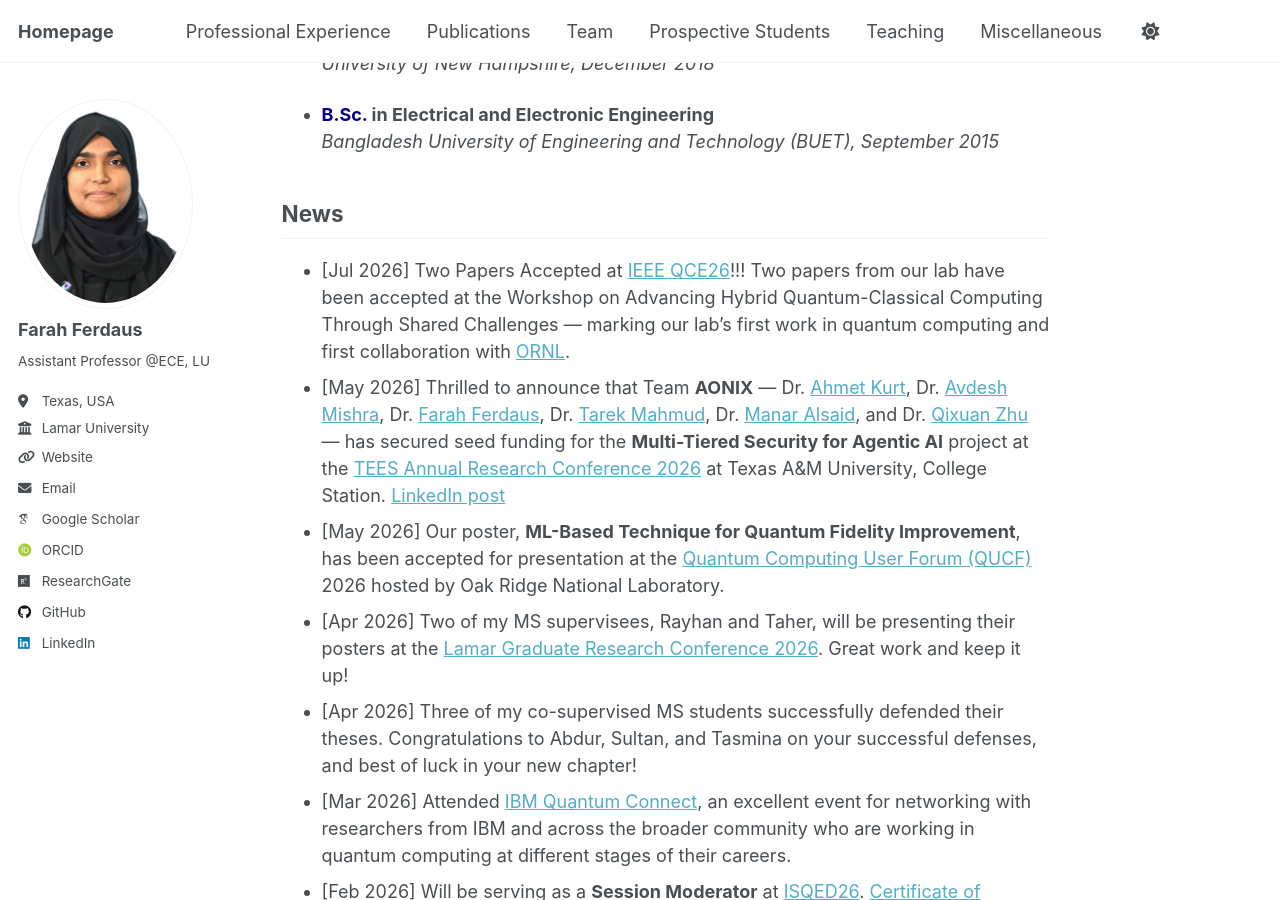
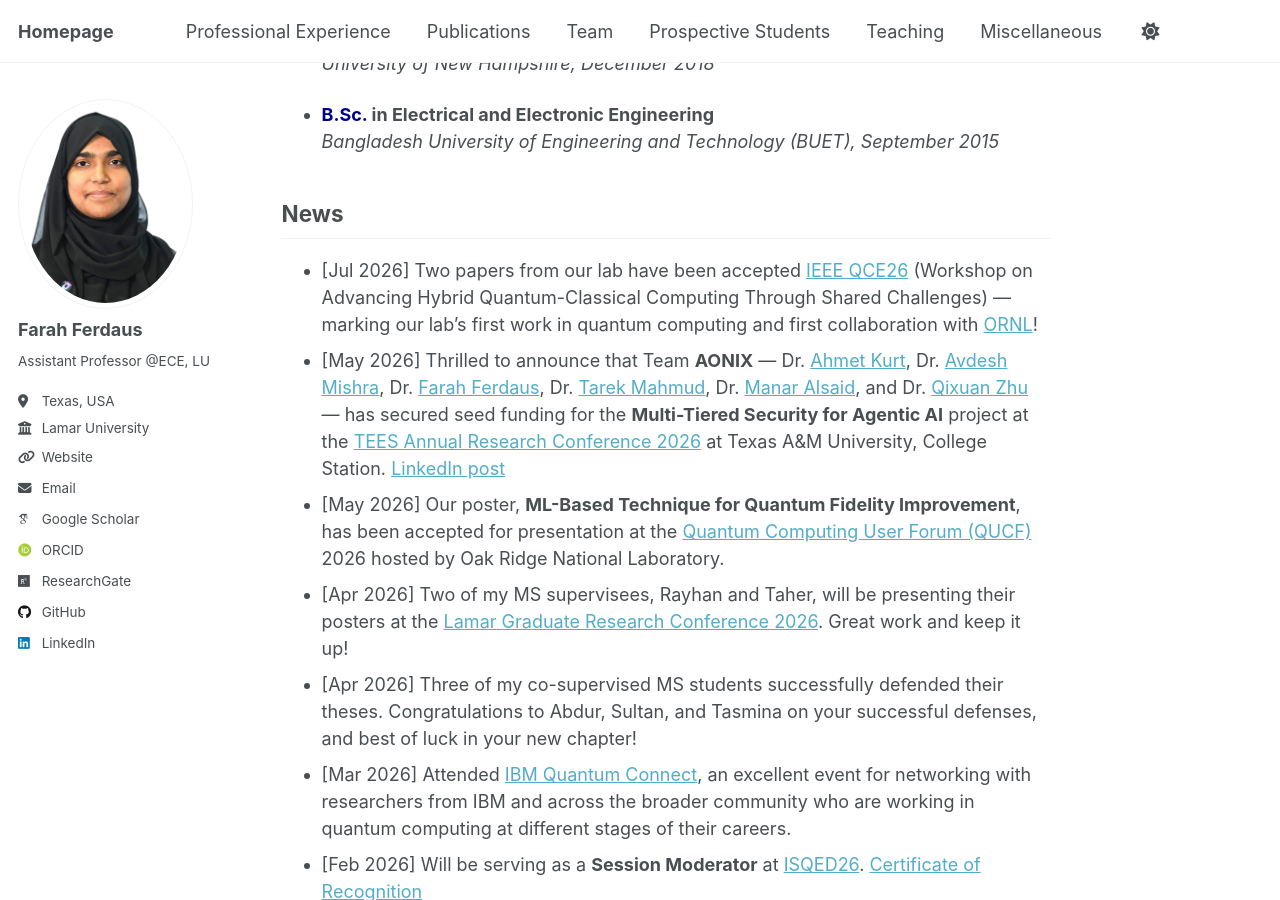
Before and after one commit to fferdaus/fferdaus.github.io, a Jekyll site: the page built from _pages/about.md, in a window 1280 px wide and 900 px high, scrolled down 861 px. Built offline with Jekyll 4.4.1, drawn with Linux system fonts in a browser that asks for light colours; emoji names are drawn with the system emoji font; some web fonts are replaced.

Commit message:
Update about.md

```diff
--- a/_pages/about.md
+++ b/_pages/about.md
@@ -61,7 +61,7 @@ I have published numerous scientific articles, including journal articles, confe
 <br> [Poster – Rayhan](https://lamar0-my.sharepoint.com/:b:/g/personal/fferdaus_lamar_edu/IQDJAmfeKdWtRoJOF0tiFMUCAV5S6lzGjz5sl6GAh_drQu0?e=ODjbzc) \| [Poster – Taher](https://lamar0-my.sharepoint.com/:b:/g/personal/fferdaus_lamar_edu/IQDaqvUznGsSSbnXCy_U9GppAXAiHoaEPJ6QIkLvs-92vq0?e=bWgcDz)
 -->
 ## News
-- [Jul 2026] Two Papers Accepted at [IEEE QCE26](https://qce.quantum.ieee.org/2026/)!!! Two papers from our lab have been accepted at the Workshop on Advancing Hybrid Quantum-Classical Computing Through Shared Challenges — marking our lab's first work in quantum computing and first collaboration with [ORNL](https://www.ornl.gov).
+- [Jul 2026] Two papers from our lab have been accepted [IEEE QCE26](https://qce.quantum.ieee.org/2026/) (Workshop on Advancing Hybrid Quantum-Classical Computing Through Shared Challenges) — marking our lab's first work in quantum computing and first collaboration with [ORNL](https://www.ornl.gov)!
 - [May 2026] Thrilled to announce that Team **AONIX** — Dr. [Ahmet Kurt](https://www.etamu.edu/people/ahmet-kurt-ph-d/), Dr. [Avdesh Mishra](https://www.tamuk.edu/engineering/departments/eecs/faculty-and-staff/Avdesh-Mishra.html), Dr. [Farah Ferdaus](https://www.lamar.edu/engineering/electrical/faculty-and-staff/farah-ferdaus/index.html), Dr. [Tarek Mahmud](https://www.tamuk.edu/engineering/departments/eecs/faculty-and-staff/index.html), Dr. [Manar Alsaid](https://www.etamu.edu/people/manar-alsaid-ph-d/), and Dr. [Qixuan Zhu](https://www.shsu.edu/directory/employee-profiles/zhu-qixuan-qxz002) — has secured seed funding for the **Multi-Tiered Security for Agentic AI** project at the [TEES Annual Research Conference 2026](https://tarc.tamu.edu/) at Texas A&M University, College Station. [LinkedIn post](https://www.linkedin.com/posts/congratulations-to-the-winning-teams-of-the-ugcPost-7463748066697707520-Hq5M/?utm_source=social_share_send&utm_medium=member_desktop_web&rcm=ACoAABQayYQBywVMffeM2RtnFXdDlOwVNW9OAlE)
 - [May 2026] Our poster, **ML-Based Technique for Quantum Fidelity Improvement**, has been accepted for presentation at the [Quantum Computing User Forum (QUCF)](https://www.olcf.ornl.gov/calendar/2026-quantum-computing-user-forum/) 2026 hosted by Oak Ridge National Laboratory.
 - [Apr 2026] Two of my MS supervisees, Rayhan and Taher, will be presenting their posters at the [Lamar Graduate Research Conference 2026](https://www.lamar.edu/graduate-studies/_files/documents/4th-annual-graduate-research-conference-program.pdf). Great work and keep it up!
```
